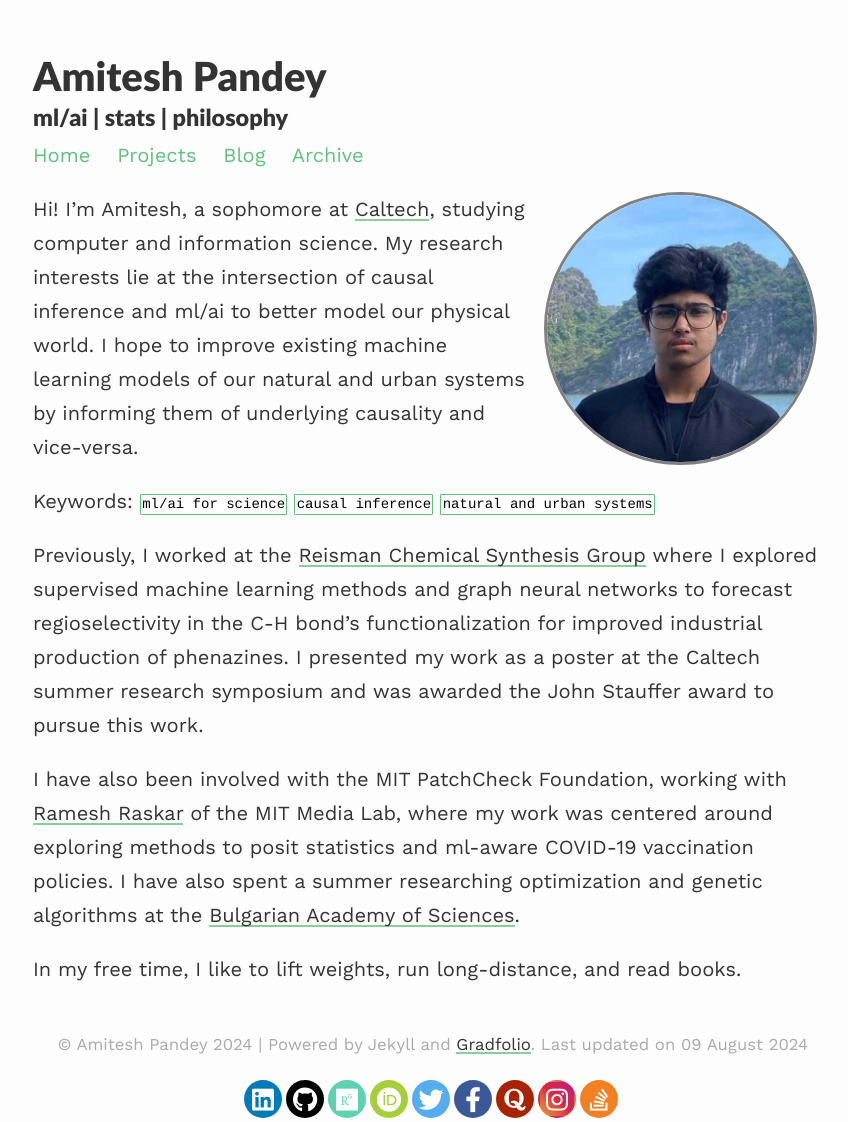
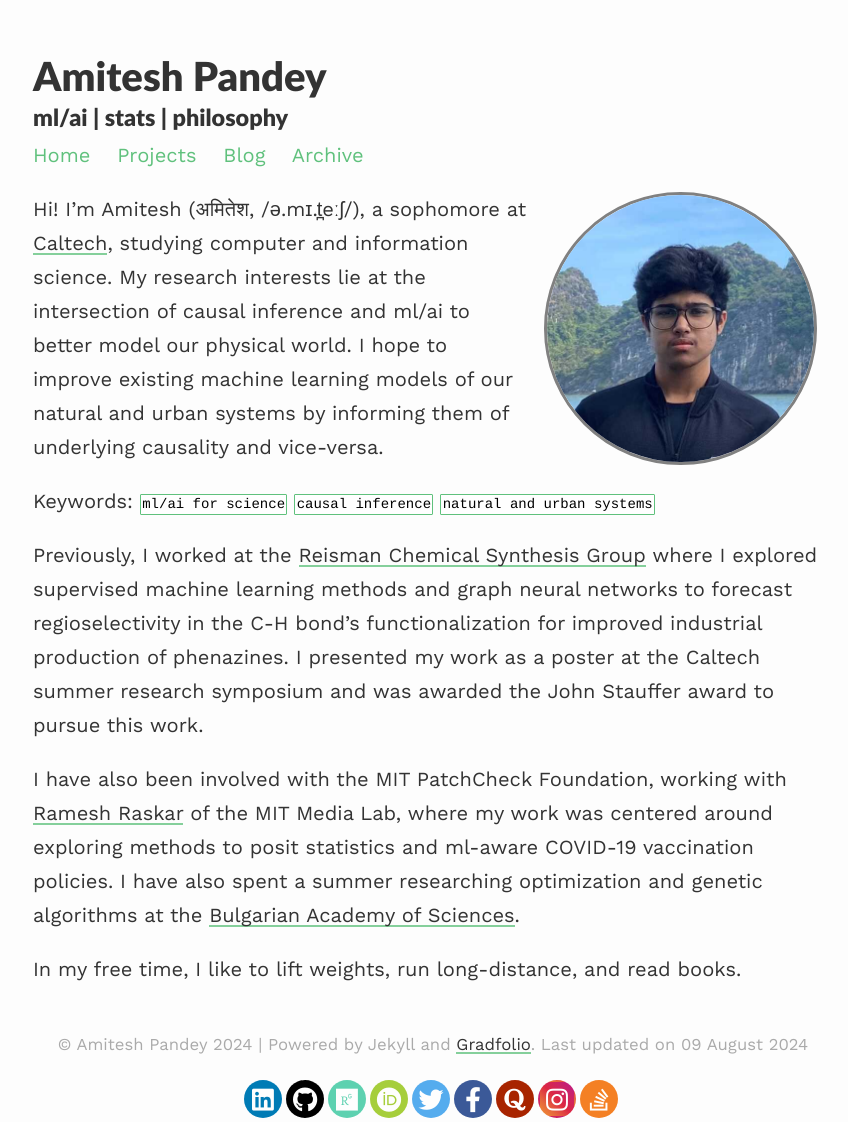
Before and after one commit to pandeyamitesh/pandeyamitesh, a Jekyll site: the page built from index.md, in a window 1280 px wide. Shown: the whole page, without its empty margins (207-1055 px from the left). Built offline with Jekyll 4.4.1, drawn with Linux system fonts in a browser that asks for light colours; nearby versions of some CDN libraries.

Commit message:
Update index.md

```diff
--- a/index.md
+++ b/index.md
@@ -7,7 +7,7 @@ profile:
 published: true
 ---
 
-Hi! I'm Amitesh, a sophomore at [Caltech](https://caltech.edu){:target="_blank"}, studying computer and information science. My research interests lie at the intersection of causal inference and ml/ai to better model our physical world. I hope to improve existing machine learning models of our natural and urban systems by informing them of underlying causality and vice-versa.
+Hi! I'm Amitesh (अमितेश, /ə.mɪ.t̪eːʃ/), a sophomore at [Caltech](https://caltech.edu){:target="_blank"}, studying computer and information science. My research interests lie at the intersection of causal inference and ml/ai to better model our physical world. I hope to improve existing machine learning models of our natural and urban systems by informing them of underlying causality and vice-versa.
 
 Keywords: `ml/ai for science` `causal inference` `natural and urban systems`
 
```
